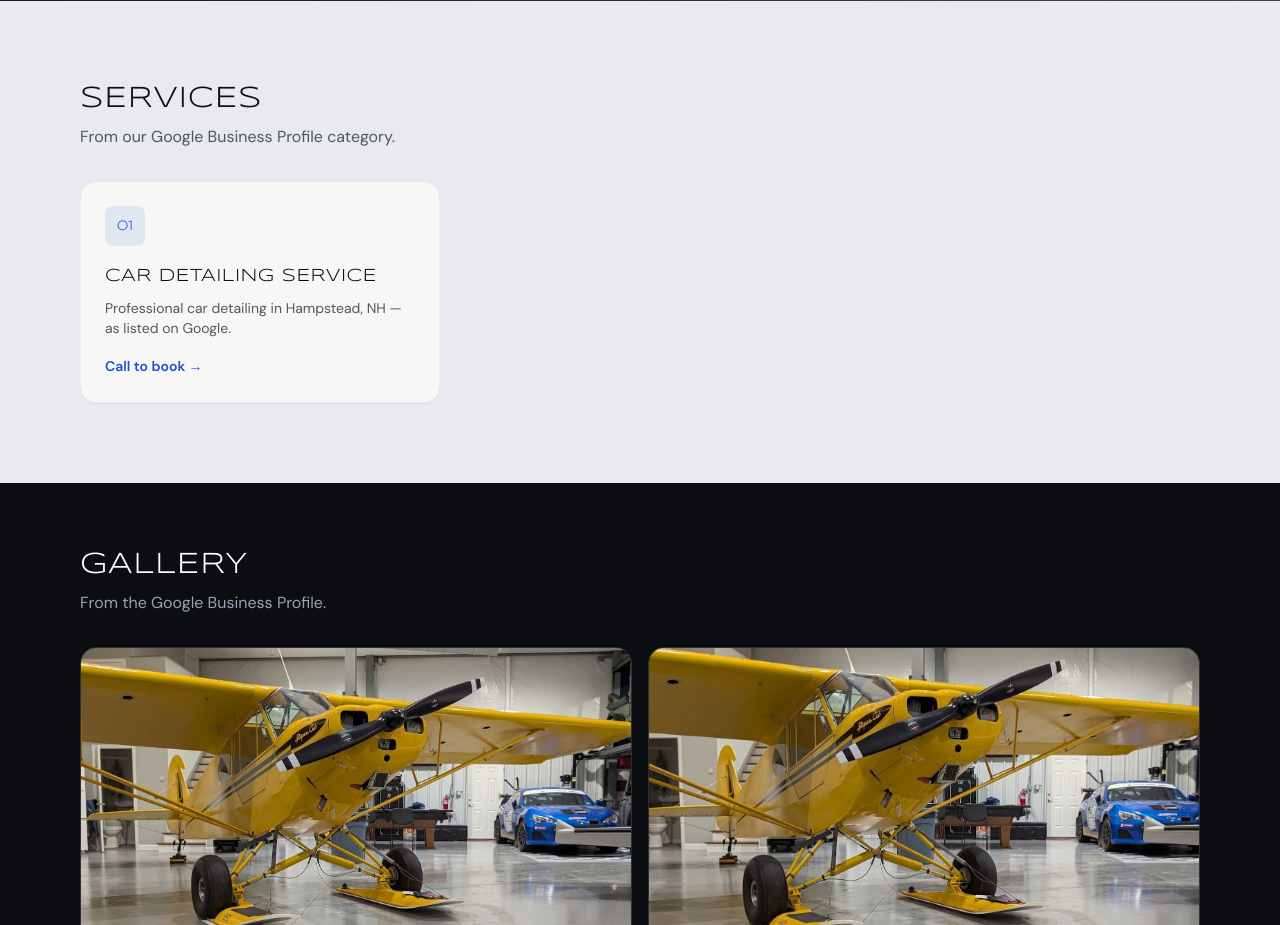
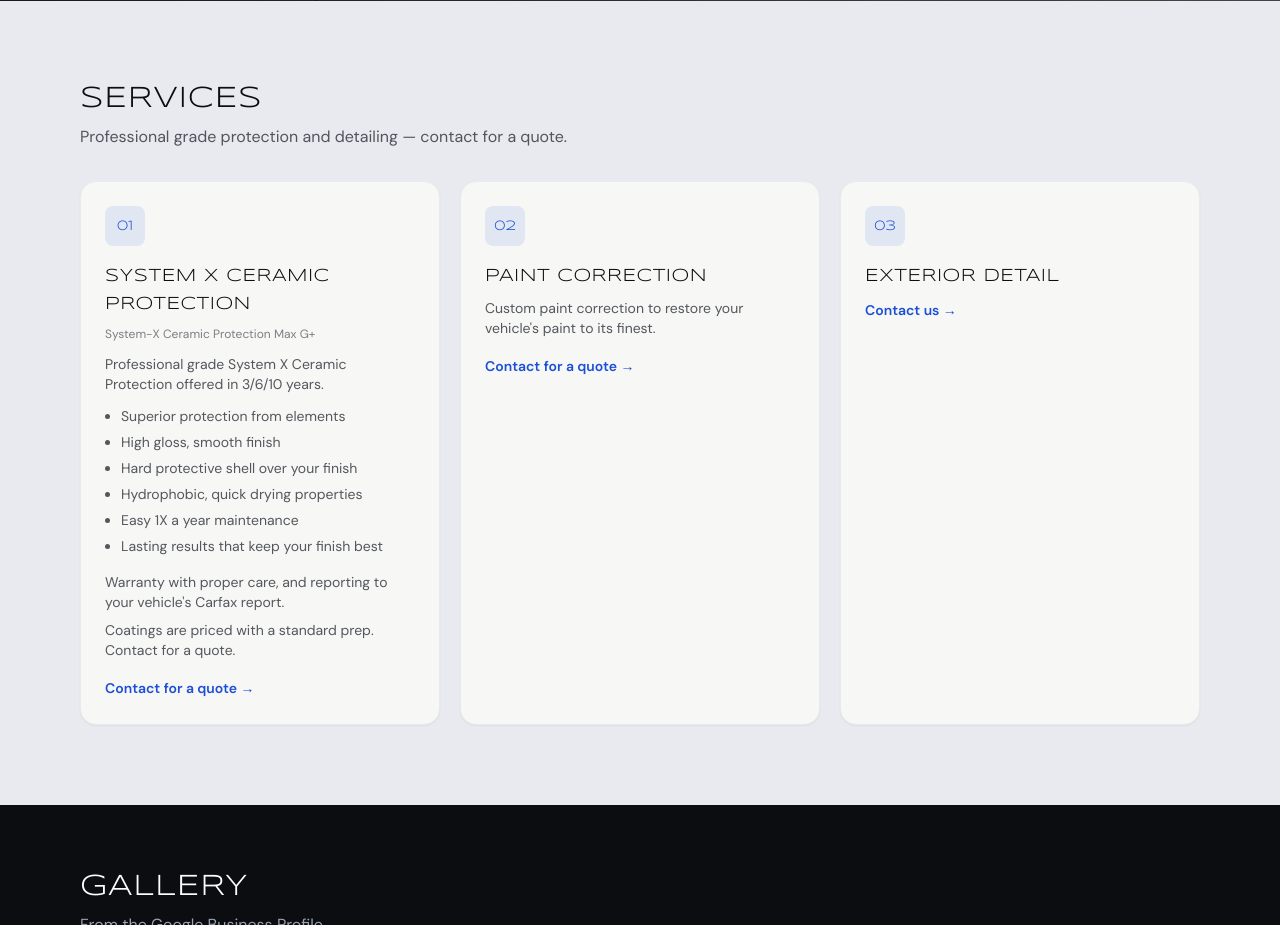
Before and after one commit to ge11y/hillz-auto-detailing-preview, a Next.js app: page / in a window 1280 px wide. Shown: the part 760-1685 px from the top of the page. Built offline with nearby package versions, Linux system fonts and the light colour scheme.

Commit message:
Replace placeholder service with System X, Paint Correction, Exterior Detail
Founder-pasted copy only — no invented prices/packages. Skip dad/dually caption (no matching photo).

```diff
--- a/src/app/page.tsx
+++ b/src/app/page.tsx
@@ -69,18 +69,56 @@ export default function HomePage() {
         <section id="services" className="py-16 md:py-20">
           <div className="mx-auto max-w-6xl px-4">
             <h2 className="font-display text-3xl uppercase tracking-wide mb-2">Services</h2>
-            <p className="text-chrome/80 mb-8">From our Google Business Profile category.</p>
+            <p className="text-chrome/80 mb-8">Professional grade protection and detailing — contact for a quote.</p>
             <div className="grid sm:grid-cols-2 lg:grid-cols-3 gap-5">
               <article className="rounded-2xl bg-card border border-concrete p-6 shadow-sm">
                 <div className="h-10 w-10 rounded-lg bg-race/10 text-race flex items-center justify-center mb-4 font-display text-sm">
                   01
                 </div>
-                <h3 className="font-display text-lg uppercase tracking-wide mb-2">Car Detailing Service</h3>
+                <h3 className="font-display text-lg uppercase tracking-wide mb-2">System X Ceramic Protection</h3>
+                <p className="text-xs text-chrome/60 mb-3">System-X Ceramic Protection Max G+</p>
+                <p className="text-sm text-chrome/80 mb-3">
+                  Professional grade System X Ceramic Protection offered in 3/6/10 years.
+                </p>
+                <ul className="text-sm text-chrome/80 space-y-1.5 mb-4 list-disc pl-4">
+                  <li>Superior protection from elements</li>
+                  <li>High gloss, smooth finish</li>
+                  <li>Hard protective shell over your finish</li>
+                  <li>Hydrophobic, quick drying properties</li>
+                  <li>Easy 1X a year maintenance</li>
+                  <li>Lasting results that keep your finish best</li>
+                </ul>
+                <p className="text-sm text-chrome/80 mb-2">
+                  Warranty with proper care, and reporting to your vehicle&apos;s Carfax report.
+                </p>
                 <p className="text-sm text-chrome/80 mb-4">
-                  Professional car detailing in Hampstead, NH — as listed on Google.
+                  Coatings are priced with a standard prep. Contact for a quote.
                 </p>
-                <a href={TEL} className="text-race font-semibold text-sm hover:underline cursor-pointer">
-                  Call to book →
+                <a href="#quote" className="text-race font-semibold text-sm hover:underline cursor-pointer">
+                  Contact for a quote →
+                </a>
+              </article>
+
+              <article className="rounded-2xl bg-card border border-concrete p-6 shadow-sm">
+                <div className="h-10 w-10 rounded-lg bg-race/10 text-race flex items-center justify-center mb-4 font-display text-sm">
+                  02
+                </div>
+                <h3 className="font-display text-lg uppercase tracking-wide mb-2">Paint Correction</h3>
+                <p className="text-sm text-chrome/80 mb-4">
+                  Custom paint correction to restore your vehicle&apos;s paint to its finest.
+                </p>
+                <a href="#quote" className="text-race font-semibold text-sm hover:underline cursor-pointer">
+                  Contact for a quote →
+                </a>
+              </article>
+
+              <article className="rounded-2xl bg-card border border-concrete p-6 shadow-sm">
+                <div className="h-10 w-10 rounded-lg bg-race/10 text-race flex items-center justify-center mb-4 font-display text-sm">
+                  03
+                </div>
+                <h3 className="font-display text-lg uppercase tracking-wide mb-2">Exterior Detail</h3>
+                <a href="#quote" className="text-race font-semibold text-sm hover:underline cursor-pointer">
+                  Contact us →
                 </a>
               </article>
             </div>
```
